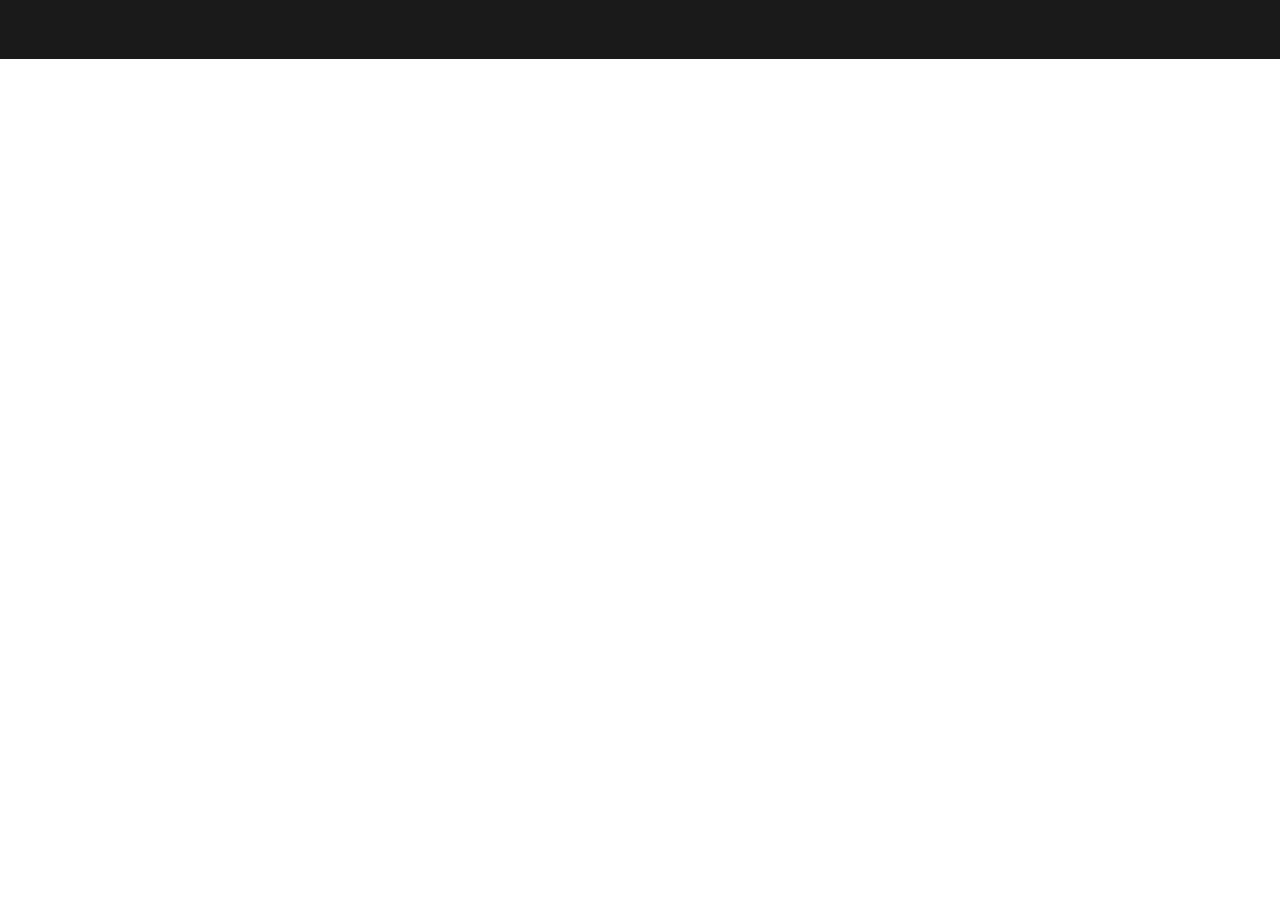
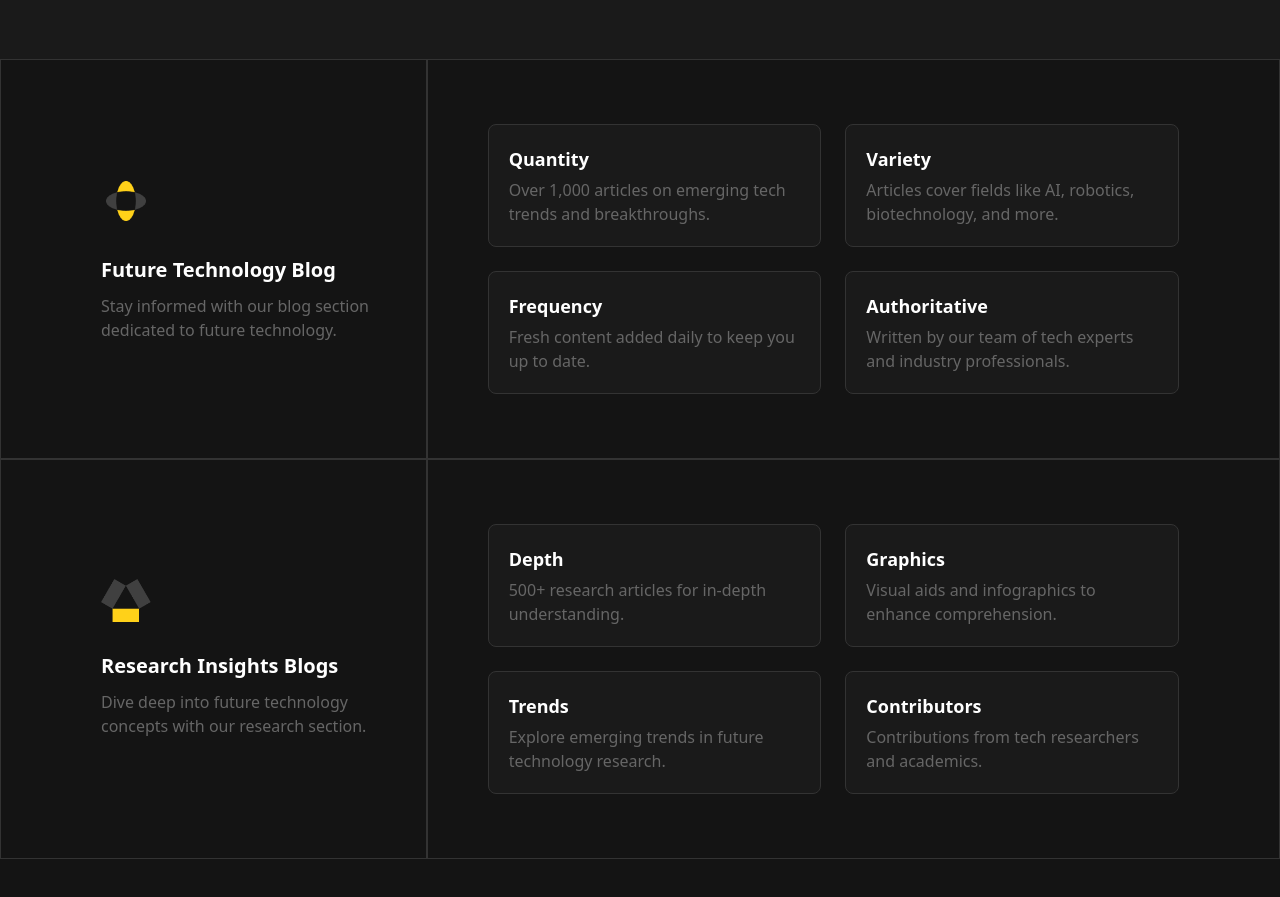
Before and after one commit to devsultan06/blog, a Next.js app: page / in a window 1280 px wide. Shown: the part 1160-2057 px from the top of the page. Before the commit the page ends 1219 px from the top, so only its background shows below. Built offline with nearby package versions, Linux system fonts and the light colour scheme; no server answers; the database is empty.

Commit message:
Add FeatureSection2 component and features data; update Home page layout

```diff
--- a/app/page.tsx
+++ b/app/page.tsx
@@ -1,6 +1,8 @@
 "use client";
 
+import { features2 } from "@/data/features2";
 import FeaturesSection from "@components/home/FeatureSection";
+import FeatureSection2 from "@components/home/FeatureSection2";
 import HeroSection from "@components/home/HeroSection";
 import Image from "next/image";
 import Link from "next/link";
@@ -76,6 +78,15 @@ export default function Home() {
 
       <HeroSection />
 
+      <section className="bg-deepblack pb-[100px]">
+
+        {features2.map((section, index) => (
+          <FeatureSection2 key={index} {...section} />
+        ))}
+
+
+      </section>
+
     </div>
 
   );
--- /dev/null
+++ b/components/home/FeatureSection2.tsx
@@ -0,0 +1,40 @@
+import Image from "next/image";
+
+interface FeatureItem {
+    title: string;
+    description: string;
+}
+
+interface FeatureSectionProps {
+    icon: string;
+    heading: string;
+    subtext: string;
+    features: FeatureItem[];
+}
+
+const FeatureSection2: React.FC<FeatureSectionProps> = ({ icon, heading, subtext, features }) => {
+    return (
+        <div className="box flex justify-between items-start max-900:block">
+            {/* Left Section */}
+            <div className="item border border-dark20 pr-8 w-1/3 pl-[100px] h-[400px] flex flex-col justify-center max-900:w-full max-900:pl-[20px]">
+                <Image src={icon} alt="Feature Icon" width={50} height={50} className="mb-[30px]" />
+                <h1 className="text-white text-xl font-semibold mb-[10px]">{heading}</h1>
+                <p className="text-lightgrey">{subtext}</p>
+            </div>
+
+            {/* Right Section with Quality Boxes */}
+            <div className="item w-2/3 max-900:w-full max-900:h-auto pr-[100px] h-[400px] pl-[60px] flex flex-col justify-center border border-dark20 max-900:p-[20px]">
+                <div className="grid grid-cols-2 gap-6 max-900:grid-cols-1 max-900:gap-2">
+                    {features.map((feature, index) => (
+                        <div key={index} className="item bg-black p-5 rounded-lg max-900:p-6 border border-dark20">
+                            <h1 className="text-white text-lg font-semibold mb-[5px]">{feature.title}</h1>
+                            <p className="text-lightgrey">{feature.description}</p>
+                        </div>
+                    ))}
+                </div>
+            </div>
+        </div>
+    );
+};
+
+export default FeatureSection2;
--- /dev/null
+++ b/data/features2.ts
@@ -0,0 +1,24 @@
+export const features2 = [
+    {
+      icon: "/images/icon4.png",
+      heading: "Future Technology Blog",
+      subtext: "Stay informed with our blog section dedicated to future technology.",
+      features: [
+        { title: "Quantity", description: "Over 1,000 articles on emerging tech trends and breakthroughs." },
+        { title: "Variety", description: "Articles cover fields like AI, robotics, biotechnology, and more." },
+        { title: "Frequency", description: "Fresh content added daily to keep you up to date." },
+        { title: "Authoritative", description: "Written by our team of tech experts and industry professionals." }
+      ]
+    },
+    {
+      icon: "/images/icon5.png",
+      heading: "Research Insights Blogs",
+      subtext: "Dive deep into future technology concepts with our research section.",
+      features: [
+        { title: "Depth", description: "500+ research articles for in-depth understanding." },
+        { title: "Graphics", description: "Visual aids and infographics to enhance comprehension." },
+        { title: "Trends", description: "Explore emerging trends in future technology research." },
+        { title: "Contributors", description: "Contributions from tech researchers and academics." }
+      ]
+    }
+  ];
--- a/tailwind.config.ts
+++ b/tailwind.config.ts
@@ -23,7 +23,8 @@ export default {
         "max-500": { max: "500px" },
         "max-400" : { max: "400px" },
         "max-700" : { max: "700px" },
-        "max-900" : { max: "900px" }
+        "max-900" : { max: "900px" },
+        "max-1000" : { max: "1000px" },
       }
     },
   },
```
Also changed, not shown: public/images/icon4.png (added), public/images/icon5.png (added).
